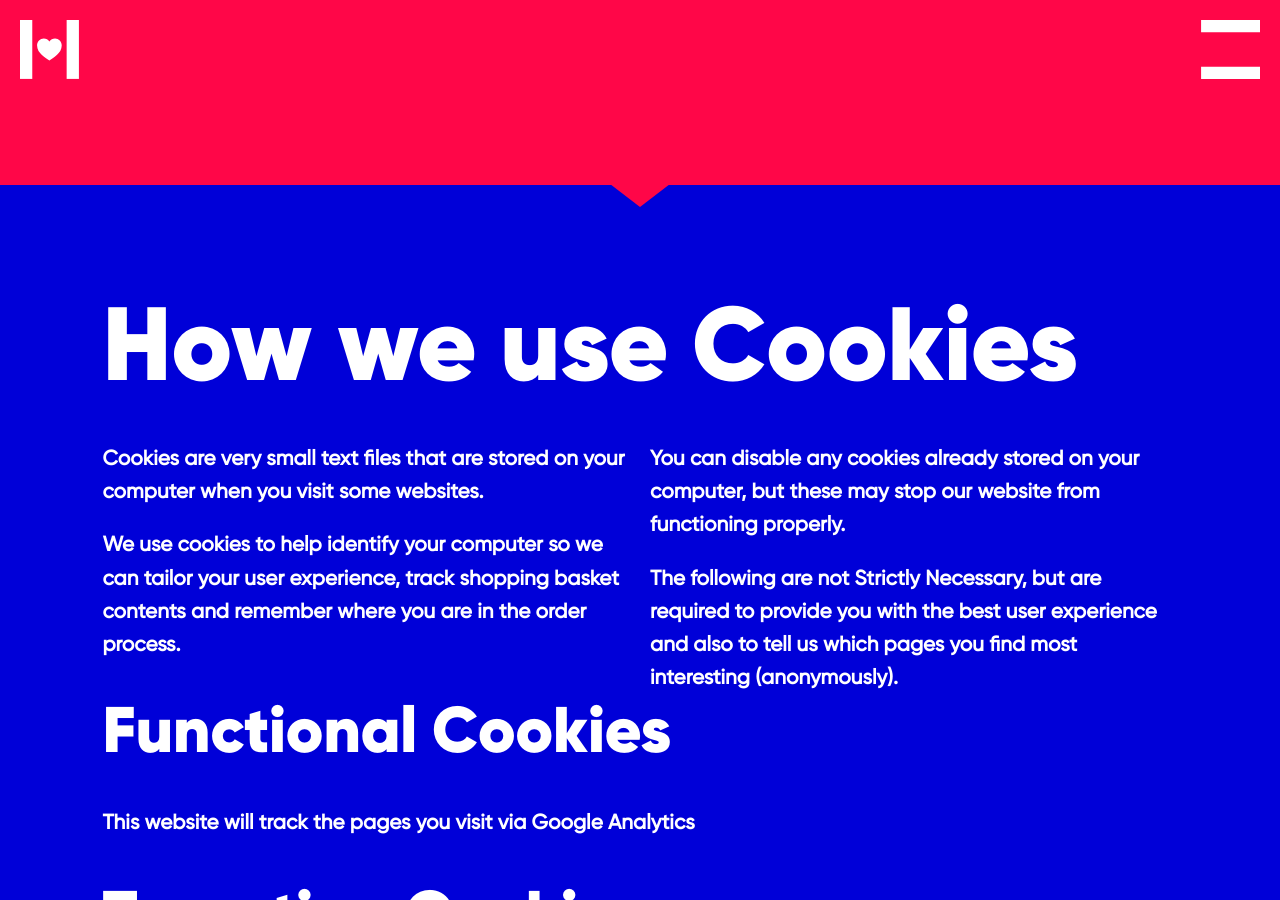
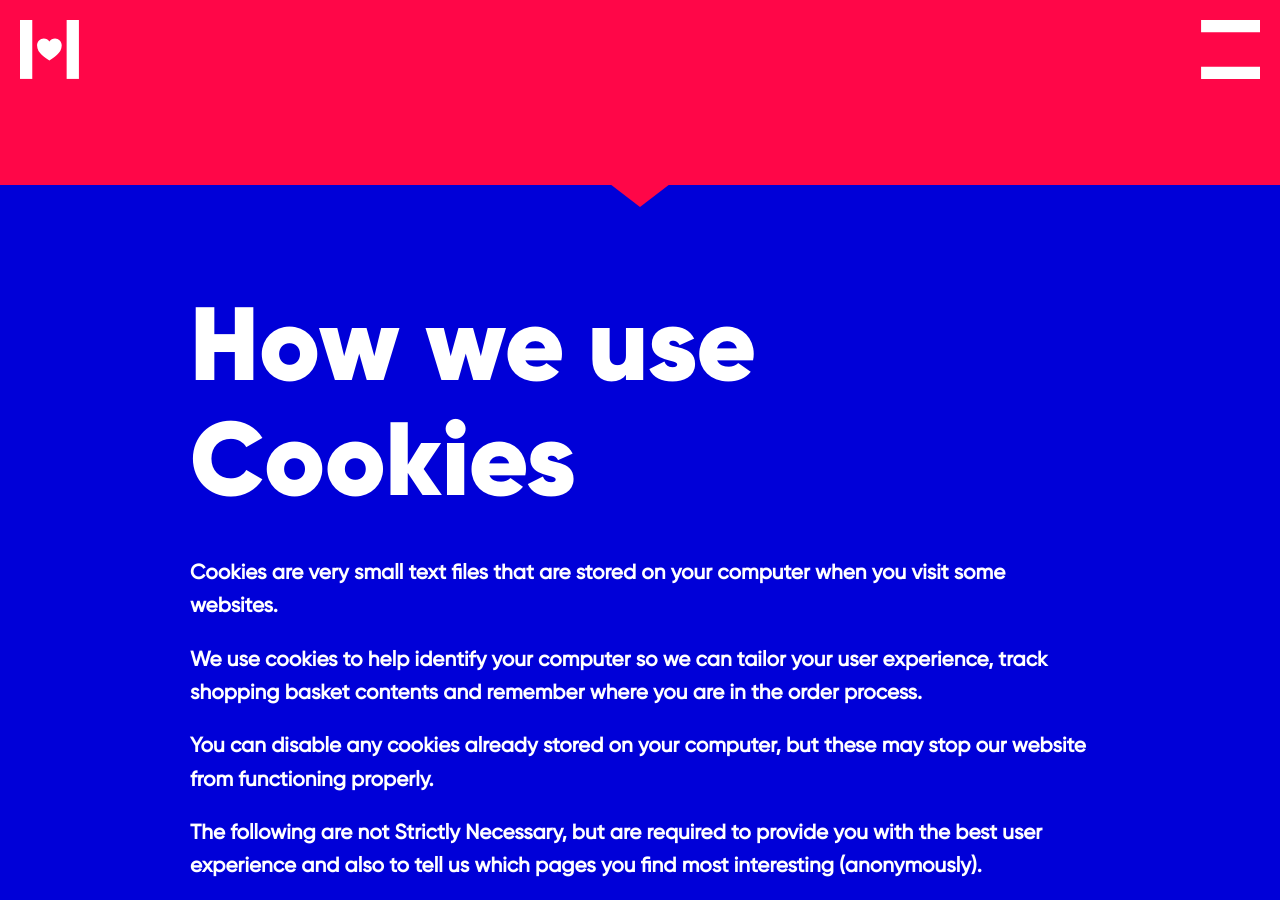
Before and after one commit to netotaku/h3, a Jekyll site: the page built from pages/i-terms.html, in a window 1280 px wide and 900 px high. Built offline with Jekyll 4.4.1, drawn with Linux system fonts in a browser that asks for light colours; nearby versions of some CDN libraries.

Commit message:
section meaure

```diff
--- a/pages/i-terms.html
+++ b/pages/i-terms.html
@@ -11,14 +11,13 @@ sections:
     class: 'section--padding section--padding--pinch section--peak section--peak--red section--blue typography'
     template: sections/section.html
     content: |
+        <div class="section__measure">
             <h1>How we use Cookies</h1>
 
-        <div class="u-columns u-columns--two">
             <p>Cookies are very small text files that are stored on your computer when you visit some websites.</p>
             <p>We use cookies to help identify your computer so we can tailor your user experience, track shopping basket contents and remember where you are in the order process.</p>
             <p>You can disable any cookies already stored on your computer, but these may stop our website from functioning properly.</p>
             <p>The following are not Strictly Necessary, but are required to provide you with the best user experience and also to tell us which pages you find most interesting (anonymously).</p>
-        </div>
 
             <h2>Functional Cookies</h2>
 
@@ -30,8 +29,6 @@ sections:
 
             <h2>Data submitted via Forms</h2>
 
-        <div class="u-columns u-columns--two">
             <p>We use a webform allowing visitors to submit their name and email address in order to receive alerts regarding our promotions. This data is submitted to and stored on a third-party system call Mailchimp. These details will only be used by Halo for the stated purpose, and will not be passed on to additional third-parties. Should you wish to not receive these emails, select either ‘unsubscribe’ or ‘manage preferences’ in the footer of an email, or contact <a href="mailto:support@wearehalo.co.uk">support@wearehalo.co.uk</a> to request removal from our database.</p>
         </div>
-
 ---
```
Also changed, not shown: 18 other files. Lines whose indentation alone changed are shown as unchanged.
